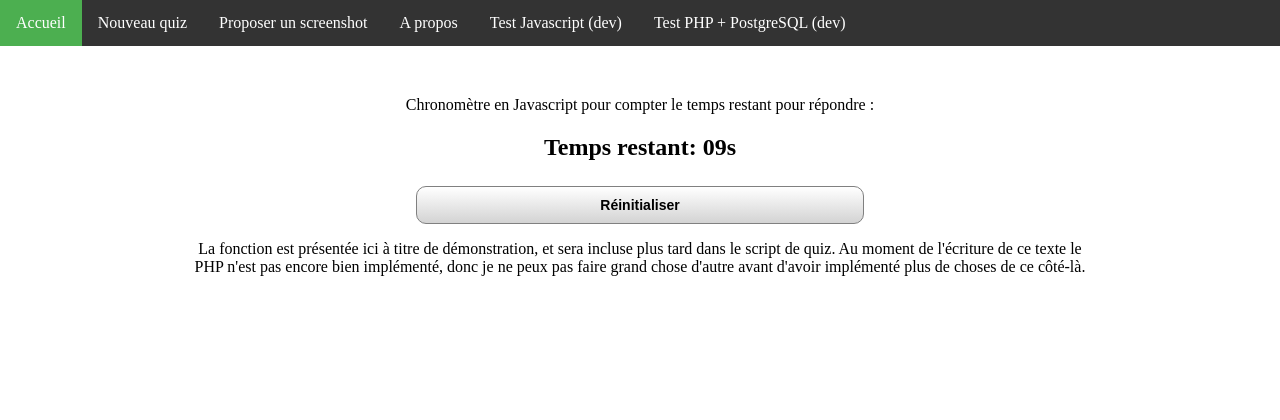
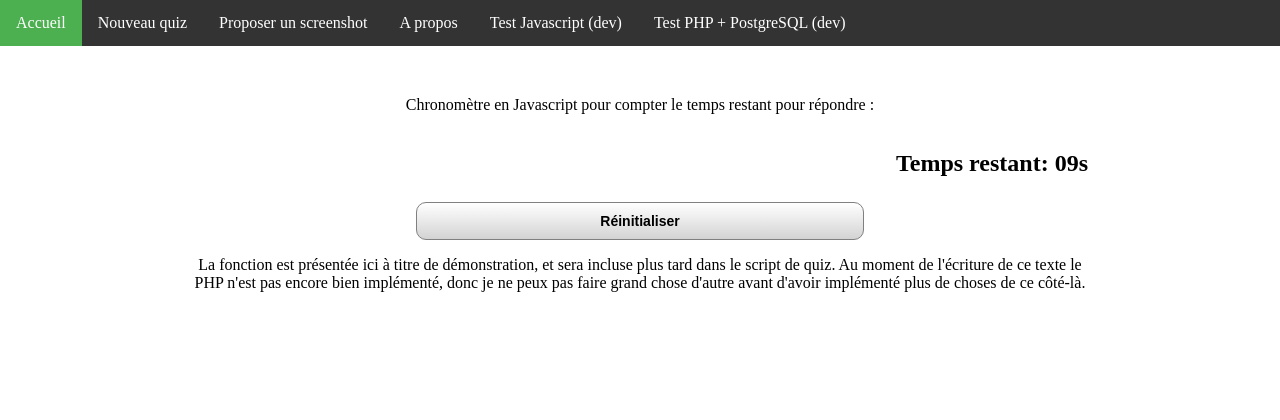
Before and after one commit to SentorBis/screentest, a PHP site: page /chrono.html in a window 1280 px wide. Shown: the part 139-559 px from the top of the page. Run offline with PHP 8.4, Linux system fonts and the light colour scheme.

Commit message:
Solved the slight CSS mistake that made the timer not aligned with the rest of the design.

```diff
--- a/myStyle.css
+++ b/myStyle.css
@@ -68,7 +68,7 @@ button.half {
 	float: left;
 }
 
-#chrono {
+#timer {
 	float: right;
 }
 
```
